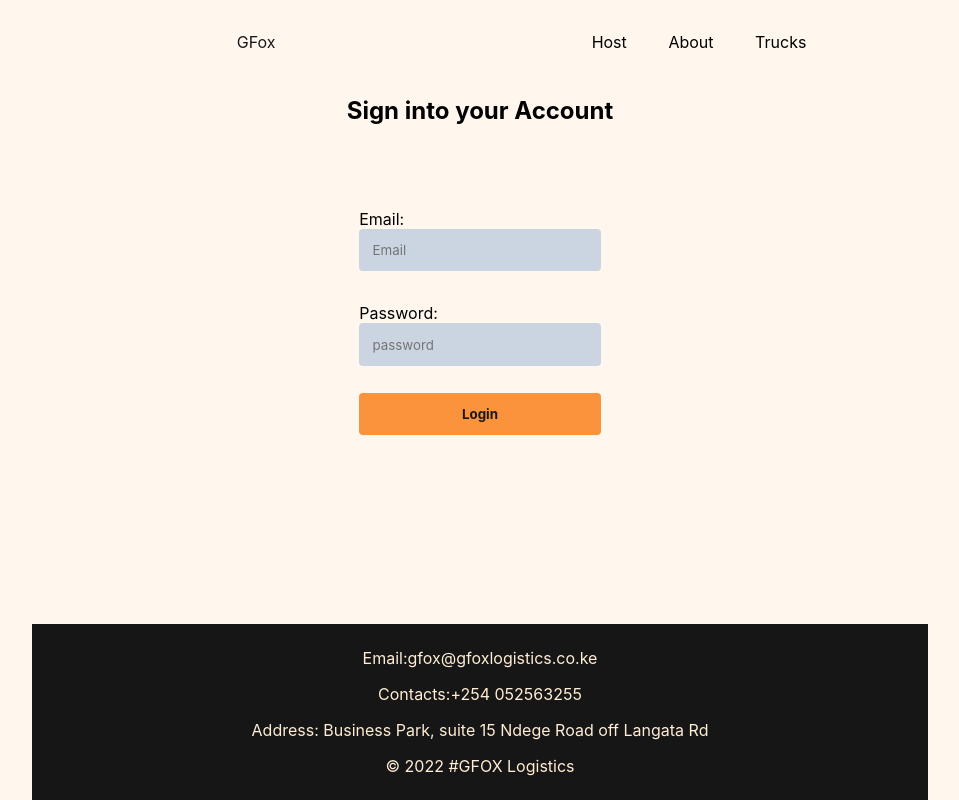
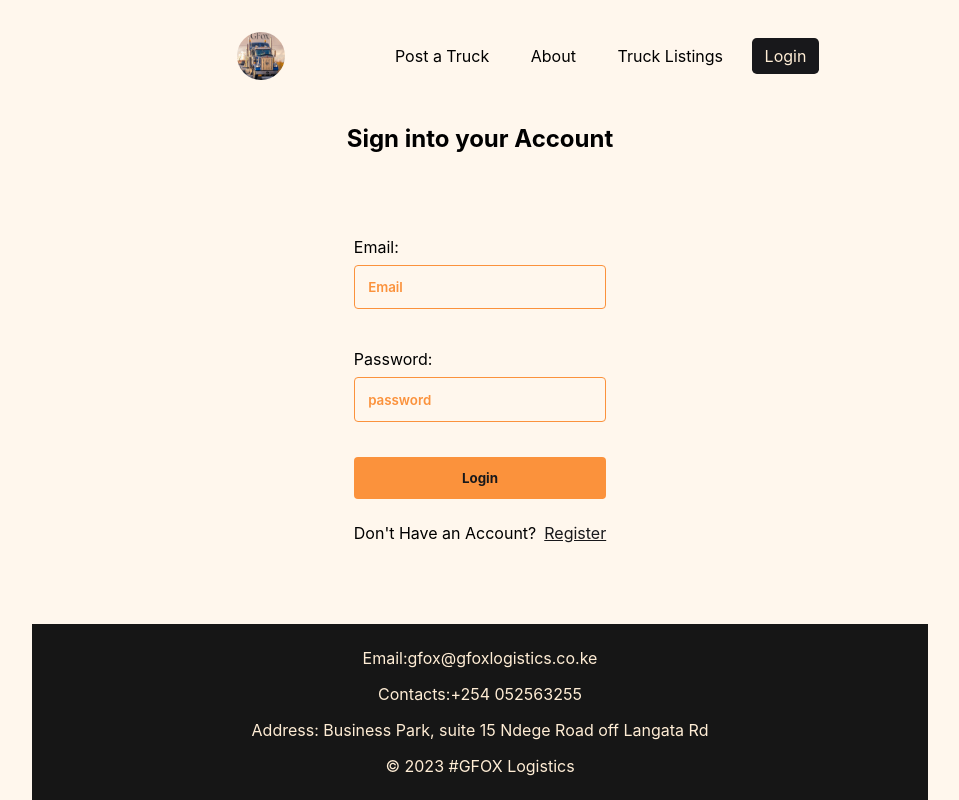
Before and after one commit to SteveMuiyuro/Project_Gfox_Logistics, a React (Vite) app: page /login in a window 1280 px wide. Shown: the whole page, without its empty margins (160-1119 px from the left). Built offline with nearby package versions, Linux system fonts and the light colour scheme; what miragejs would draw is missing.

Commit message:
Refactor login and register functionalities

```diff
--- a/src/App.css
+++ b/src/App.css
@@ -29,6 +29,12 @@ nav {
   cursor: pointer;
   display: flex;
   align-items: center;
+}
+
+.logo {
+  width: 3em;
+  height: 3em;
+  border-radius: 50%;
 }
 
 .logout-btn {
@@ -70,11 +76,10 @@ a {
 }
 
 .details > p {
-  margin: 0;
   text-align: center;
   font-weight: bold;
-  font-size: 1.5rem;
-  color: #ffedd5;
+  font-size: 1.3rem;
+  color: #fb923c;
 }
 
 .details {
@@ -509,6 +514,9 @@ button {
     gap: 2em;
   }
 
+  .login-container {
+    margin-top: 10em;
+  }
   .host-navs {
     display: flex;
     justify-content: center;
@@ -599,6 +607,15 @@ button {
   .back-button {
     padding: 1em 1.5em;
   }
+
+  .details {
+    display: block;
+  }
+
+  .form-register {
+    margin-top: 10em;
+    margin-right: -34em;
+  }
 }
 
 @media (min-width: 1181px) {
@@ -608,6 +625,13 @@ button {
     height: 100vh;
   }
 
+  .details {
+    display: block;
+  }
+
+  .form-register {
+    margin-right: -45em;
+  }
   header {
     max-width: 70%;
     display: flex;
@@ -708,3 +732,47 @@ button {
     margin-left: 1em;
   }
 }
+
+.form {
+  display: flex;
+  gap: 0.5em;
+  max-width: 20em;
+}
+
+::placeholder {
+  color: #fb923c;
+}
+.form > input {
+  border: 1px solid #fb923c;
+  outline: none;
+  background: transparent;
+  color: #fb923c;
+  font-weight: 600;
+}
+
+.form-register {
+  display: flex;
+  flex-direction: column;
+  top: 20em;
+  right: 20em;
+  align-items: center;
+}
+
+.form-register > p {
+  color: #fb923c;
+  font-weight: bold;
+  margin-top: 5em;
+}
+
+.registration-container {
+  display: flex;
+  align-items: center;
+}
+
+.registration-container > p {
+  padding-right: 0.5em;
+}
+
+.register-link {
+  text-decoration: underline;
+}
--- a/src/components/Footer.jsx
+++ b/src/components/Footer.jsx
@@ -6,7 +6,7 @@ export default function Footer() {
       <p>Email:gfox@gfoxlogistics.co.ke</p>
       <p>Contacts:+254 052563255 </p>
       <p>Address: Business Park, suite 15 Ndege Road off Langata Rd</p>
-      <p>&#169; 2022 #GFOX Logistics</p>
+      <p>&#169; 2023 #GFOX Logistics</p>
     </footer>
   );
 }
--- a/src/components/Header.jsx
+++ b/src/components/Header.jsx
@@ -18,7 +18,7 @@ export default function Header() {
     <section className="header">
       <header>
         <Link to="/" className="site-logo">
-          GFox
+          <img src="./public/assets/gfox_logo.png" alt="" className="logo" />
         </Link>
 
         <nav className="sub-container">
@@ -27,7 +27,7 @@ export default function Header() {
             className="header-elements"
             style={({ isActive }) => (isActive ? isActiveStyles : null)}
           >
-            Host
+            Post a Truck
           </NavLink>
           <NavLink
             to="/about"
@@ -41,7 +41,14 @@ export default function Header() {
             className="header-elements"
             style={({ isActive }) => (isActive ? isActiveStyles : null)}
           >
-            Trucks
+            Truck Listings
+          </NavLink>
+          <NavLink
+            to="/login"
+            className="header-elements"
+            style={({ isActive }) => (isActive ? isActiveStyles : null)}
+          >
+            Login
           </NavLink>
 
           {!logout && (
--- a/src/pages/About.jsx
+++ b/src/pages/About.jsx
@@ -44,9 +44,9 @@ export default function About() {
         <img src="./assets/Hydrovac.jpg" className="photo"></img>
         <p>
           Whether you're moving goods across the city or venturing nationwide,
-          let GFox Express be your trusted logistics partner. Contact us today
-          and experience logistics solutions on wheels like never before. Your
-          cargo's journey is our commitment!
+          let GFox Express be your trusted logistics partner. Experience
+          logistics solutions on wheels like never before. Your cargo's journey
+          is our commitment!
         </p>
       </div>
     </div>
--- a/src/pages/Home.jsx
+++ b/src/pages/Home.jsx
@@ -6,13 +6,20 @@ export default function Home() {
     <div className="main-container">
       <div className="details">
         <p>
-          Want your products to scale without breaking the bank?
-          <br />
-          Gfox Logistics got you.
+          Scale your products with Gfox Logistics. Hire our Trucks, and Trailers
+          today!
         </p>
-        <Link to="/trucks" className="checkout-btn">
-          Checkout our Trucks
-        </Link>
+        <div className="form-register">
+          <p>Don't Have an Account?</p>
+          <form action="" method="post" className="form">
+            <input type="text" placeholder="Firstname" />
+            <input type="text" placeholder="Lastname" />
+            <input type="email" placeholder="Email" />
+            <input type="text" placeholder="Password" />
+            <input type="text" placeholder="Confirm Password" />
+            <button className="register">Register</button>
+          </form>
+        </div>
       </div>
     </div>
   );
--- a/src/pages/Login.jsx
+++ b/src/pages/Login.jsx
@@ -1,6 +1,7 @@
 import React from "react";
 import { useLocation, useNavigate, useOutletContext } from "react-router-dom";
 import { loginUser } from "../../api";
+import { Link } from "react-router-dom";
 
 export default function Login() {
   const [formData, setFormData] = React.useState({
@@ -59,6 +60,10 @@ export default function Login() {
           value={formData.password}
         />
         <button disabled={status === "submitting"}>Login</button>
+        <div className="registration-container">
+        <p>Don't Have an Account?</p>
+         <Link to="/" className="register-link">Register</Link>
+        </div>
       </form>
     </div>
   );
--- a/src/pages/Trucks.jsx
+++ b/src/pages/Trucks.jsx
@@ -61,7 +61,7 @@ export default function Trucks() {
 
   return (
     <div className="trucks-heading">
-      <h2>Explore our variety of trucks, and make a booking with us today!</h2>
+      <h2>Explore and make a booking with us today!</h2>
       <div className="filters">
         <button
           onClick={() => handleSearchParams("type", "Trailer")}
--- a/src/server.jsx
+++ b/src/server.jsx
@@ -7,126 +7,6 @@ createServer({
   },
 
   seeds(server) {
-    server.create("truck", {
-      id: "1",
-      name: "Car Hauler",
-      price: 1000,
-      description:
-        "A specialized trailer designed to transport multiple vehicles, typically automobiles, from one location to another. These trailers are essential in the automotive industry, facilitating the efficient and safe transportation of cars for various purposes.",
-      imageUrl: "/src/assets/CarHauler.jpg",
-      type: "Trailer",
-      load: 1900,
-      hostId: "123",
-    });
-
-    server.create("truck", {
-      id: "2",
-      name: "Concrete Mixer",
-      price: 1200,
-      description:
-        "A versatile and essential construction equipment designed to efficiently blend cement, sand, gravel, and water to create concrete. It plays a crucial role in various construction projects, from small-scale residential endeavors to large infrastructure developments.",
-      imageUrl: "/src/assets/ConcreteMIxer.jpeg",
-      type: "Truck",
-      load: 1500,
-      hostId: "234",
-    });
-
-    server.create("truck", {
-      id: "3",
-      name: "Dumper",
-      price: 1000,
-      description:
-        "A rugged and efficient piece of equipment designed for heavy hauling and convenient unloading of various materials, such as sand, gravel, construction debris, and agricultural produce. With its versatile design and hydraulic system, the dump trailer streamlines the transport and distribution of materials in a wide range of industries.",
-      imageUrl: "/src/assets/DumpTrack.jpg",
-      type: "Trailer",
-      load: 1700,
-      hostId: "123",
-    });
-
-    server.create("truck", {
-      id: "4",
-      name: "Flatbed",
-      price: 1500,
-      description:
-        "A type of commercial vehicle with an open, flat platform on its back, free from sides or a roof. This design allows for the easy loading, transportation, and unloading of various goods, making flatbed trucks a versatile and essential component of the transportation industry.",
-      imageUrl: "/src/assets/Flatbed.jpg",
-      type: "Trailer",
-      load: 2200,
-      hostId: "234",
-    });
-
-    server.create("truck", {
-      id: "5",
-      name: "Hydrovac",
-      price: 1200,
-      description:
-        "A specialized vehicle used for non-destructive excavation and soil removal. It employs a combination of high-pressure water and powerful vacuum capabilities to precisely excavate and expose underground utilities, pipelines, and other sensitive infrastructure.",
-      imageUrl: "/src/assets/Hydrovac.jpg",
-      type: "Truck",
-      load: 2400,
-      hostId: "456",
-    });
-
-    server.create("truck", {
-      id: "6",
-      name: "Refeer",
-      price: 1700,
-      description:
-        "An essential asset in the transportation and logistics industry, specially equipped to maintain the optimal temperature conditions required for transporting perishable goods. This refrigerated truck is the ideal solution for preserving the freshness and quality of temperature-sensitive cargo during transit.",
-      imageUrl: "/src/assets/Reffer.jpg",
-      type: "Trailer",
-      load: 1900,
-      hostId: "456",
-    });
-
-    server.create("truck", {
-      id: "7",
-      name: "Retriever",
-      price: 1300,
-      description:
-        "The Versatran Retriever is a heavy equipment transport truck, boasting an innovative patented deck design that provides a loading angle of 10 to 14 degrees. The loading ramp extension and vertical deck movement are powered by the truck's air system, allowing for loading and unloading without the need to keep the truck engine running. These heavy haulers are ideal for efficiently transporting a wide range of equipment, including farm equipment, tractors, backhoes, fork lifts, scissor lifts, excavators, skid loaders, and even small bulldozers.",
-      imageUrl: "/src/assets/RetrievetTruck.jpg",
-      type: "Trailer",
-      load: 2000,
-      hostId: "789",
-    });
-
-    server.create("truck", {
-      id: "8",
-      name: "Sleeper",
-      price: 1000,
-      description:
-        "The sleeper truck is designed for the rigors of hard work. When embarking on long journeys, spending weeks on the road demands a space for relaxation and rejuvenation, which is not a luxury but an essential requirement. These trucks are meticulously crafted to ensure compliance with driving and resting time regulations.",
-      imageUrl: "/src/assets/SleeperTruck.jpeg",
-      type: "Truck",
-      load: 2500,
-      hostId: "789",
-    });
-
-    server.create("truck", {
-      id: "9",
-      name: "Water",
-      price: 1100,
-      description:
-        "A specialized vehicle designed to transport and distribute large quantities of water to various locations. These versatile trucks play a crucial role in numerous industries and applications, providing essential support for dust suppression, road construction, firefighting, agriculture, and more.",
-      imageUrl: "/src/assets/water.jpg",
-      type: "Truck",
-      load: 1500,
-      hostId: "456",
-    });
-
-    server.create("truck", {
-      id: "10",
-      name: "Winch",
-      price: 1500,
-      description:
-        "A specialized heavy-duty vehicle designed for towing and hauling heavy loads that are difficult to move by conventional means. Equipped with a powerful winch system, these trucks provide essential support in various industries, including oil and gas, construction, logging, and recovery operations.",
-      imageUrl: "/src/assets/WinchTruck.jpg",
-      type: "Trailer",
-      load: 2500,
-      hostId: "123",
-    });
-
     server.create("user", {
       id: "123",
       email: "steve@gfox.com",
```
Also changed, not shown: public/assets/gfox_logo.png (added).
